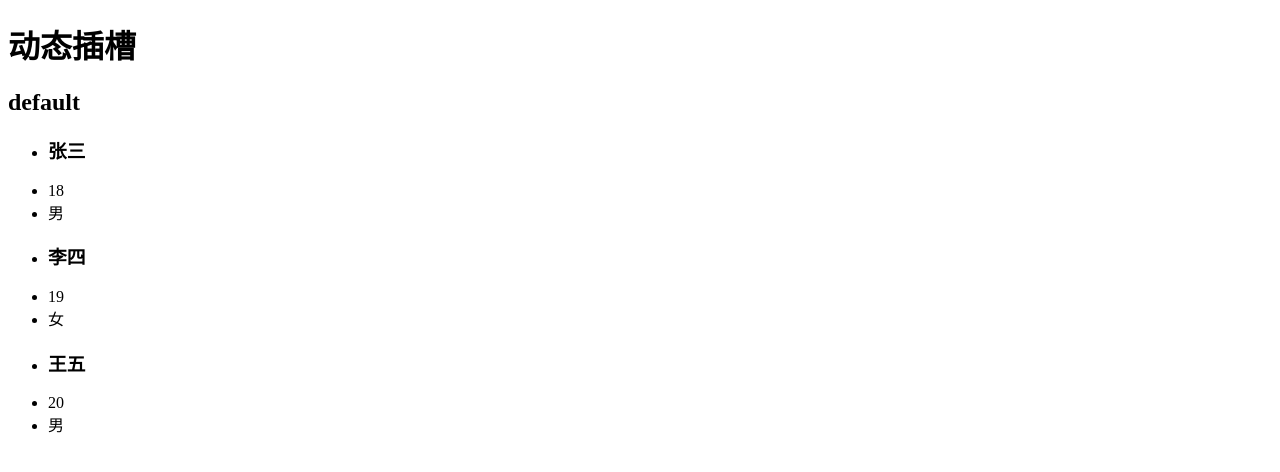
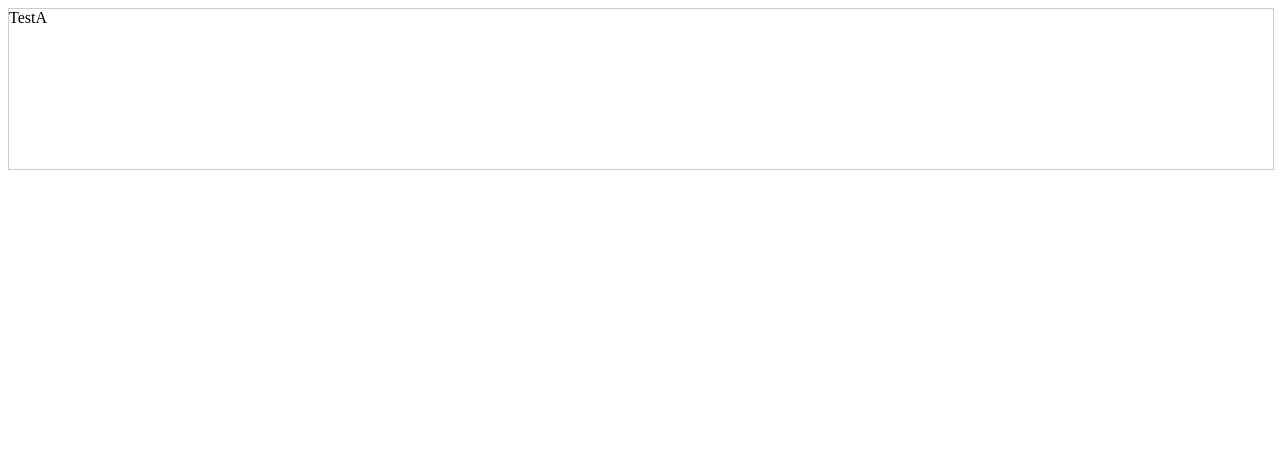
Before and after one commit to Cao007/learn-vue3, a Vue app: page / in a window 1280 px wide. Shown: the top 472 px of the page. Built offline with nearby package versions, Linux system fonts and the light colour scheme.

Commit message:
异步组件

```diff
--- a/src/App.vue
+++ b/src/App.vue
@@ -1,41 +1,31 @@
 <template>
   <div>
-    <Son>
-      <!-- 具名插槽 -->
-      <template #header>
-        <h1>header</h1>
-      </template>
-
-      <!-- 匿名插槽 -->
-      <template #default>
-        <h2>default</h2>
-      </template>
-
-      <!-- 作用域插槽 -->
-      <template #footer="{ userArr }">
-        <div class="users" v-for="user in userArr" :key="user.name">
-          <ul>
-            <li>
-              <h3>{{ user.name }}</h3>
-            </li>
-            <li>{{ user.age }}</li>
-            <li>{{ user.sex }}</li>
-          </ul>
-        </div>
-      </template>
-
-      <!-- 动态插槽 -->
-      <template #[dynamicSlotName]>
-        <h1>动态插槽</h1>
-      </template>
-    </Son>
+    <AsyncComp />
   </div>
 </template>
 
 <script setup lang="ts">
-import { ref } from 'vue';
-import Son from './components/Son.vue';
-const dynamicSlotName = ref('header');
+import { ref, defineAsyncComponent } from 'vue';
+import TestB from './components/TestB.vue'
+import TestC from './components/TestC.vue'
+
+// 异步组件
+const AsyncComp = defineAsyncComponent({
+  // 加载函数
+  loader: () => import('./components/TestA.vue'),
+
+  // 加载异步组件时使用的组件
+  loadingComponent: TestB,
+  // 展示加载组件前的延迟时间，默认为 200ms
+  delay: 20000,
+
+  // 加载失败后展示的组件
+  errorComponent: TestC,
+  // 如果提供了一个 timeout 时间限制，并超时了
+  // 也会显示这里配置的报错组件，默认值是：Infinity
+  timeout: 3000
+})
+
 </script>
 
 <style scoped></style>
```
